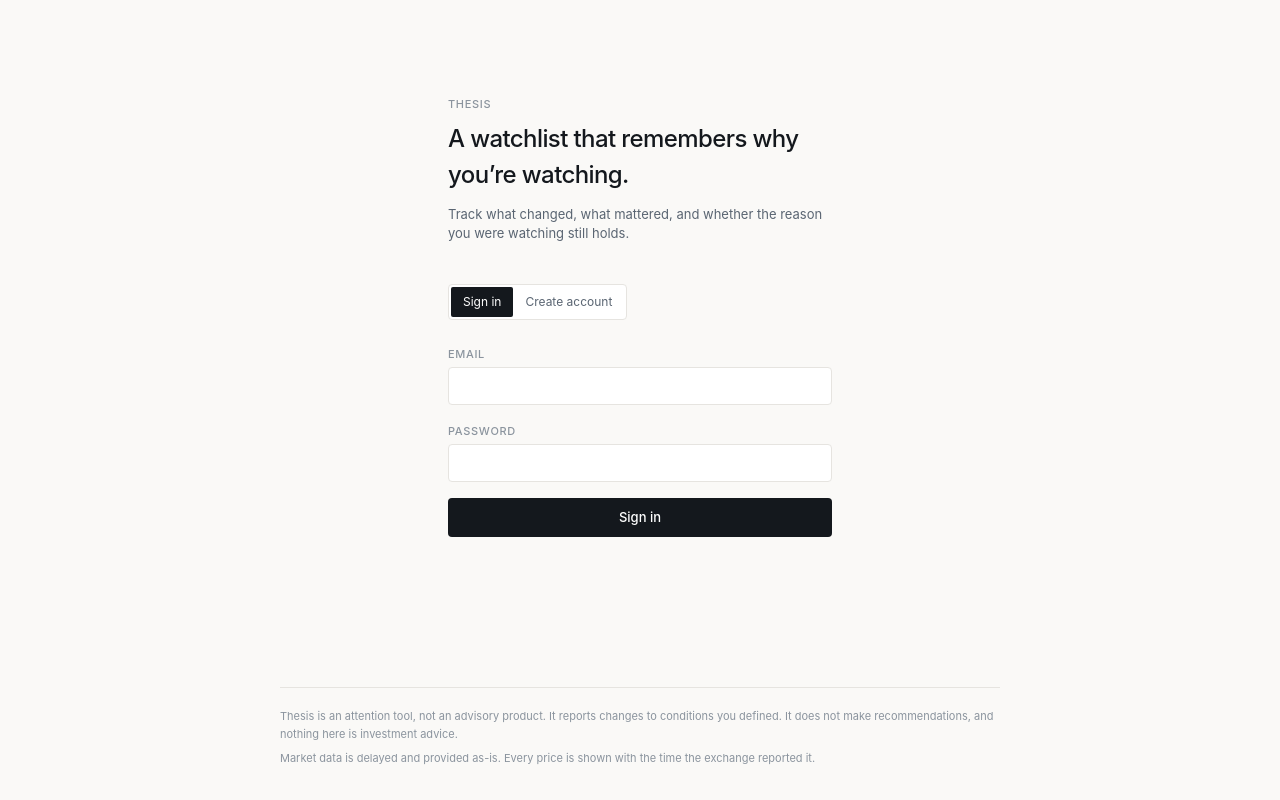
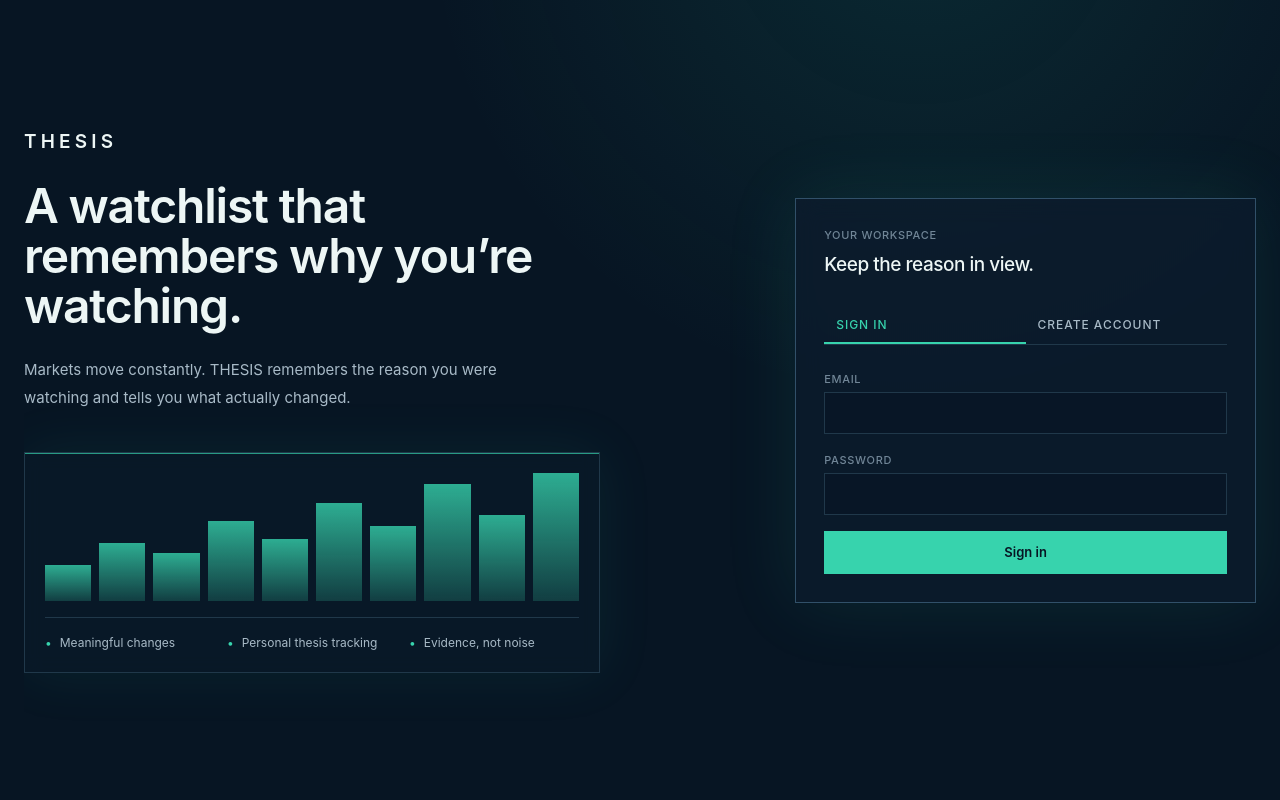
Before and after one commit to tanisha-raha/thesis-market-watchlist, a Next.js app: page /login in a window 1280 px wide. Shown: the top 800 px of the page. Built offline with nearby package versions, Linux system fonts and the light colour scheme; no server answers; what yahoo-finance2 would draw is missing.

Commit message:
style: introduce dark fintech visual system

```diff
--- a/app/globals.css
+++ b/app/globals.css
@@ -1,7 +1,7 @@
 @import "tailwindcss";
 
 /**
- * Visual direction: an instrument, not a marketing page.
+ * Visual direction: a calm financial instrument.
  *
  * This is a tool someone opens to find out whether something they reasoned about
  * has changed. It should feel dense, calm and precise — closer to a well-set
@@ -15,30 +15,30 @@
  */
 
 @theme {
-  /* Ground and ink. Warm off-white rather than pure white — long reading. */
-  --color-paper:       #faf9f7;
-  --color-surface:     #ffffff;
-  --color-ink:         #14181d;
-  --color-muted:       #5a6572;
-  --color-faint:       #8b949e;
-  --color-line:        #e6e4e0;
-  --color-line-strong: #cfcdc8;
+  /* Deep navy ground; panels are only one step above it. */
+  --color-paper:       #071523;
+  --color-surface:     #0c1d2e;
+  --color-ink:         #edf6f5;
+  --color-muted:       #a8bac7;
+  --color-faint:       #718697;
+  --color-line:        #20384a;
+  --color-line-strong: #315069;
 
   /* One interactive accent. Used for affordances, never for meaning. */
-  --color-accent:      #1a5490;
-  --color-accent-soft: #eef3f8;
+  --color-accent:      #37d3ad;
+  --color-accent-soft: #103b3a;
 
   /* Market direction. Muted deliberately — these appear constantly. */
-  --color-up:          #0b6e4f;
-  --color-down:        #a6301c;
+  --color-up:          #47d9b2;
+  --color-down:        #ef8585;
 
   /* The three kinds of news. Each also differs structurally, not only in hue. */
-  --color-contradiction:      #a6301c;
-  --color-contradiction-soft: #fbf0ee;
-  --color-trigger:            #0b6e4f;
-  --color-trigger-soft:       #eef5f1;
-  --color-missed:             #8a6d1f;
-  --color-missed-soft:        #faf5e8;
+  --color-contradiction:      #ef8585;
+  --color-contradiction-soft: #351c27;
+  --color-trigger:            #47d9b2;
+  --color-trigger-soft:       #103b3a;
+  --color-missed:             #d8b35b;
+  --color-missed-soft:        #332b17;
 
   /* Type scale, ~1.25 and deliberately at the dense end. */
   --text-micro:    0.6875rem;   /* 11px — small caps labels */
@@ -61,7 +61,9 @@
 }
 
 body {
-  background: var(--color-paper);
+  background:
+    radial-gradient(circle at 72% -10%, rgba(34, 187, 154, 0.12), transparent 31rem),
+    var(--color-paper);
   color: var(--color-ink);
   font-size: var(--text-body);
   line-height: 1.5;
@@ -87,7 +89,7 @@
 
 /** The user's own words, always visually theirs and never restyled into ours. */
 .quoted {
-  border-left: 2px solid var(--color-line-strong);
+  border-left: 2px solid var(--color-accent);
   padding-left: 0.75rem;
   color: var(--color-ink);
   font-style: italic;
@@ -98,3 +100,8 @@
   outline-offset: 2px;
   border-radius: 2px;
 }
+
+::selection {
+  background: color-mix(in srgb, var(--color-accent) 34%, transparent);
+  color: var(--color-ink);
+}
--- a/app/layout.tsx
+++ b/app/layout.tsx
@@ -10,13 +10,13 @@
   return (
     <html lang="en">
       <body className="min-h-screen">
-        <div className="mx-auto flex min-h-screen max-w-3xl flex-col px-4 sm:px-6">
-          <main className="flex-1 py-8 sm:py-12">{children}</main>
+        <div className="flex min-h-screen flex-col">
+          <main className="flex-1 py-5 sm:py-8">{children}</main>
           {/*
             Visible but out of the way: a hairline rule, faint text, and no
             emphasis. It is a standing statement, not a notice to be read twice.
           */}
-          <footer className="mt-16 border-t border-line pt-5 pb-8 text-micro leading-relaxed text-faint">
+          <footer className="mx-auto mt-16 w-full max-w-5xl border-t border-line px-4 pb-8 pt-5 text-micro leading-relaxed text-faint sm:px-6">
             <p>
               Thesis is an attention tool, not an advisory product. It reports changes to
               conditions you defined. It does not make recommendations, and nothing here is
--- a/app/login/auth-form.tsx
+++ b/app/login/auth-form.tsx
@@ -4,8 +4,8 @@
 import { signIn, signUp, type FormState } from "@/app/actions";
 
 const field =
-  "mt-1 w-full rounded-sm border border-line bg-surface px-3 py-2 text-body " +
-  "outline-none transition-colors focus:border-accent";
+  "mt-1 w-full border border-line bg-paper/60 px-3 py-2.5 text-body text-ink placeholder:text-faint " +
+  "outline-none transition-colors focus:border-accent focus:shadow-[0_0_0_3px_rgba(55,211,173,.12)]";
 
 export function AuthForm() {
   const [mode, setMode] = useState<"in" | "up">("in");
@@ -15,7 +15,7 @@
   return (
     <div>
       {/* Segmented control: the selected tab carries the ink fill, the other is quiet. */}
-      <div className="mb-6 inline-flex rounded-sm border border-line bg-surface p-0.5 text-meta">
+      <div className="mb-6 grid grid-cols-2 border-b border-line text-meta">
         {([["in", "Sign in"], ["up", "Create account"]] as const).map(([m, label]) => (
           <button
             key={m}
@@ -23,10 +23,10 @@
             onClick={() => setMode(m)}
             aria-pressed={mode === m}
             className={
-              "rounded-[2px] px-3 py-1.5 transition-colors " +
+              "border-b-2 px-3 py-2 text-left font-medium uppercase tracking-[0.08em] transition-colors " +
               (mode === m
-                ? "bg-ink text-white"
-                : "text-muted hover:text-ink")
+                ? "border-accent text-accent"
+                : "border-transparent text-muted hover:text-ink")
             }
           >
             {label}
@@ -55,8 +55,8 @@
         <button
           type="submit"
           disabled={pending}
-          className="w-full rounded-sm bg-ink py-2.5 text-body font-medium text-white
-                     transition-opacity hover:opacity-90 disabled:opacity-40"
+          className="w-full bg-accent py-3 text-body font-semibold text-paper
+                     transition-all hover:bg-[#61e4c4] active:translate-y-px disabled:opacity-40"
         >
           {pending ? "…" : mode === "in" ? "Sign in" : "Create account"}
         </button>
--- a/app/login/page.tsx
+++ b/app/login/page.tsx
@@ -6,13 +6,39 @@
   if (await getSessionUser()) redirect("/digest");
 
   return (
-    <div className="mx-auto max-w-sm pt-12">
-      <p className="label text-accent">Thesis</p>
-      <h1 className="mt-2 text-title font-medium tracking-tight">A watchlist that remembers why you&rsquo;re watching.</h1>
-      <p className="mt-3 text-body text-muted">Track what changed, what mattered, and whether the reason you were watching still holds.</p>
-      <div className="mt-10">
-        <AuthForm />
-      </div>
+    <div className="mx-auto grid min-h-[calc(100vh-13rem)] max-w-7xl items-center gap-10 px-4 py-8 sm:px-6 lg:grid-cols-[1.2fr_0.8fr] lg:gap-20">
+      <section className="relative overflow-hidden py-8 lg:py-16">
+        <div className="pointer-events-none absolute inset-0 -z-10 opacity-70 [background-image:linear-gradient(rgba(113,134,151,.13)_1px,transparent_1px),linear-gradient(90deg,rgba(113,134,151,.13)_1px,transparent_1px)] [background-size:42px_42px]" />
+        <p className="text-section font-semibold uppercase tracking-[0.22em] text-ink">Thesis</p>
+        <h1 className="mt-6 max-w-xl text-4xl font-semibold leading-[1.05] tracking-tight text-ink sm:text-5xl">
+          A watchlist that remembers why you&rsquo;re watching.
+        </h1>
+        <p className="mt-6 max-w-lg text-emphasis leading-7 text-muted">
+          Markets move constantly. THESIS remembers the reason you were watching and tells you what actually changed.
+        </p>
+
+        <div className="relative mt-10 max-w-xl overflow-hidden border border-line bg-surface/45 p-5 shadow-[0_0_56px_rgba(55,211,173,.08)] backdrop-blur-sm">
+          <div className="absolute inset-x-0 top-0 h-px bg-accent/70" />
+          <div className="flex h-32 items-end gap-2" aria-hidden="true">
+            {[28, 45, 37, 62, 48, 76, 58, 91, 67, 100].map((height, index) => (
+              <span key={index} className="flex-1 bg-gradient-to-t from-accent/20 to-accent/80" style={{ height: `${height}%` }} />
+            ))}
+          </div>
+          <div className="mt-4 grid gap-3 border-t border-line pt-4 text-meta text-muted sm:grid-cols-3">
+            <p><span className="mr-2 text-accent">•</span>Meaningful changes</p>
+            <p><span className="mr-2 text-accent">•</span>Personal thesis tracking</p>
+            <p><span className="mr-2 text-accent">•</span>Evidence, not noise</p>
+          </div>
+        </div>
+      </section>
+
+      <section className="border border-line-strong bg-surface/75 p-5 shadow-[0_0_70px_rgba(55,211,173,.10)] backdrop-blur-md sm:p-7">
+        <p className="label text-accent">Your workspace</p>
+        <h2 className="mt-2 text-section font-medium tracking-tight">Keep the reason in view.</h2>
+        <div className="mt-7">
+          <AuthForm />
+        </div>
+      </section>
     </div>
   );
 }
--- a/app/watchlist/add-symbol-form.tsx
+++ b/app/watchlist/add-symbol-form.tsx
@@ -68,8 +68,8 @@
           />
           <button
             type="submit" disabled={pending || !query.trim()}
-            className="shrink-0 rounded-sm bg-ink px-4 py-2 text-body font-medium text-white
-                       transition-opacity hover:opacity-90 disabled:opacity-40"
+            className="shrink-0 bg-accent px-4 py-2 text-body font-semibold text-paper
+                       transition-colors hover:bg-[#61e4c4] disabled:opacity-40"
           >
             {pending ? "…" : "Add"}
           </button>
@@ -107,7 +107,7 @@
               <input
                 type="radio" name="thesisType" value={o.value}
                 checked={type === o.value} onChange={() => setType(o.value)}
-                className="accent-ink"
+                className="accent-accent"
               />
               <span className={type === o.value ? "text-ink" : "text-muted"}>{o.label}</span>
             </label>
--- a/app/watchlist/watchlist-table.tsx
+++ b/app/watchlist/watchlist-table.tsx
@@ -1,3 +1,4 @@
+import Link from "next/link";
 import { removeFromWatchlist } from "@/app/actions";
 import { formatAge, formatIST } from "@/lib/time";
 import { isUserVisible } from "@/lib/feed-health";
@@ -109,4 +110,3 @@
     </table>
   );
 }
-import Link from "next/link";
--- a/components/app-shell.tsx
+++ b/components/app-shell.tsx
@@ -17,9 +17,9 @@
     `transition-colors ${active === item ? "text-ink" : "text-muted hover:text-ink"}`;
 
   return (
-    <div>
-      <header className="flex flex-wrap items-center justify-between gap-x-5 gap-y-3 border-b border-line pb-4">
-        <Link href="/digest" className="text-section font-medium tracking-tight">Thesis</Link>
+    <div className="mx-auto max-w-5xl px-4 sm:px-6">
+      <header className="flex flex-wrap items-center justify-between gap-x-5 gap-y-3 border-b border-line py-4 sm:py-5">
+        <Link href="/digest" className="text-section font-semibold uppercase tracking-[0.16em]">Thesis</Link>
         <div className="flex flex-wrap items-center justify-end gap-x-5 gap-y-2 text-meta">
           <nav aria-label="Main navigation" className="flex items-center gap-4">
             <Link href="/digest" aria-current={active === "digest" ? "page" : undefined} className={navClass("digest")}>
@@ -28,8 +28,8 @@
             <Link href="/watchlist" aria-current={active === "watchlist" ? "page" : undefined} className={navClass("watchlist")}>
               Watchlist
             </Link>
-            <Link href="/watchlist#add-stock" className="text-muted transition-colors hover:text-ink">
-              Add stock
+            <Link href="/watchlist#add-stock" className="text-accent transition-colors hover:text-ink">
+              + Add stock
             </Link>
           </nav>
           <span className="hidden max-w-40 truncate text-faint sm:inline" title={email}>{email}</span>
```
